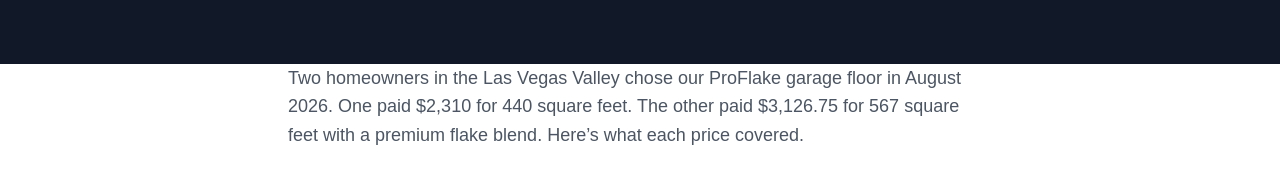
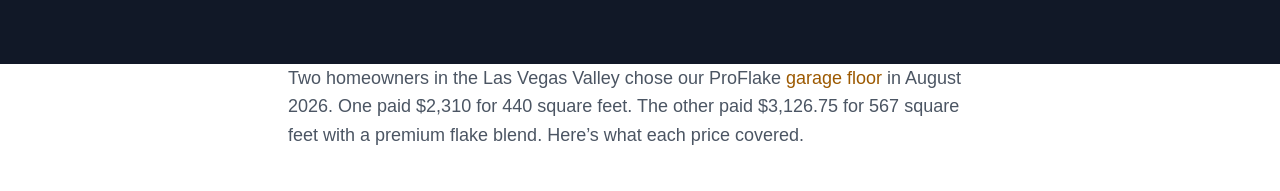
Before and after one commit to juliancruzzz/proshield-site, a Next.js app: page /blog/epoxy-garage-floor-cost-las-vegas in a window 1280 px wide. Shown: the part 398-589 px from the top of the page. Built offline with nearby package versions, Linux system fonts and the light colour scheme; no server answers; a web font is replaced by a local one.

Commit message:
Link garage pricing examples to the installation service

```diff
--- a/src/app/blog/epoxy-garage-floor-cost-las-vegas/page.tsx
+++ b/src/app/blog/epoxy-garage-floor-cost-las-vegas/page.tsx
@@ -102,7 +102,7 @@ export default function EpoxyGarageFloorCostPost() {
         <div className="mx-auto max-w-3xl px-4 sm:px-6 lg:px-8">
           <div className="prose prose-lg prose-gray max-w-none">
             <p className="text-lg text-gray-600 leading-relaxed">
-              Two homeowners in the Las Vegas Valley chose our ProFlake garage floor in August 2026.
+              Two homeowners in the Las Vegas Valley chose our ProFlake <Link href="/areas/garage" className="text-accent-text hover:underline font-medium">garage floor</Link> in August 2026.
               One paid $2,310 for 440 square feet. The other paid $3,126.75 for 567 square feet
               with a premium flake blend. Here’s what each price covered.
             </p>
```
